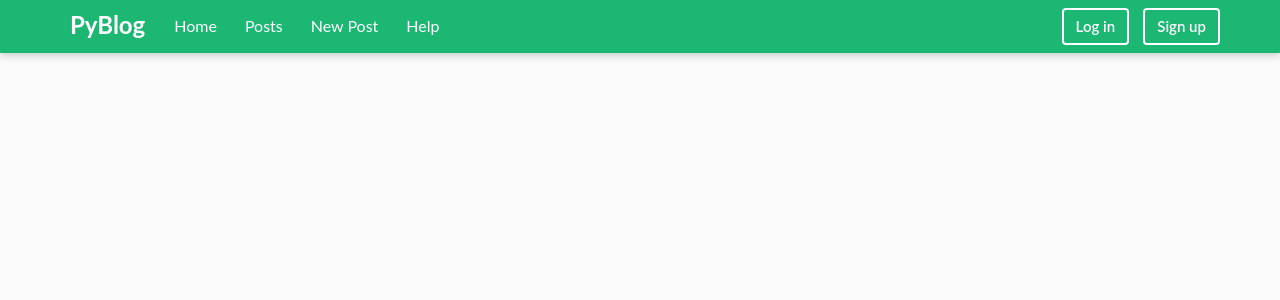
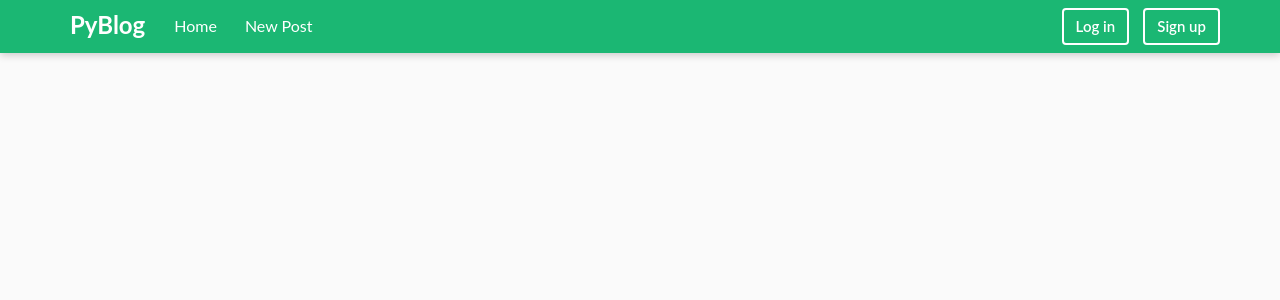
Before and after one commit to fsarachu/py-blog, a Python web app: template templates/base.html in a window 1280 px wide. Shown: the top 300 px of the page. Run offline with Jinja, Linux system fonts and the light colour scheme; the template is opened without the code that fills it, so the values that code supplies are empty.

Commit message:
Edit navbar links

```diff
--- a/templates/base.html
+++ b/templates/base.html
@@ -34,10 +34,8 @@
       </div>
 
       <ul class="nav navbar-nav">
-        <li><a href="#">Home</a></li>
-        <li><a href="#">Posts</a></li>
+        <li><a href="/">Home</a></li>
         <li><a href="#">New Post</a></li>
-        <li><a href="#">Help</a></li>
       </ul>
     </div>
 
```
